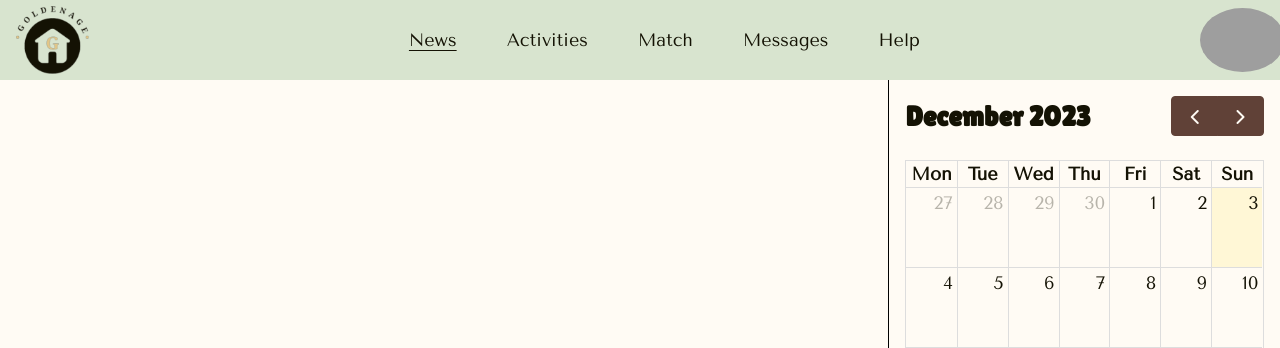
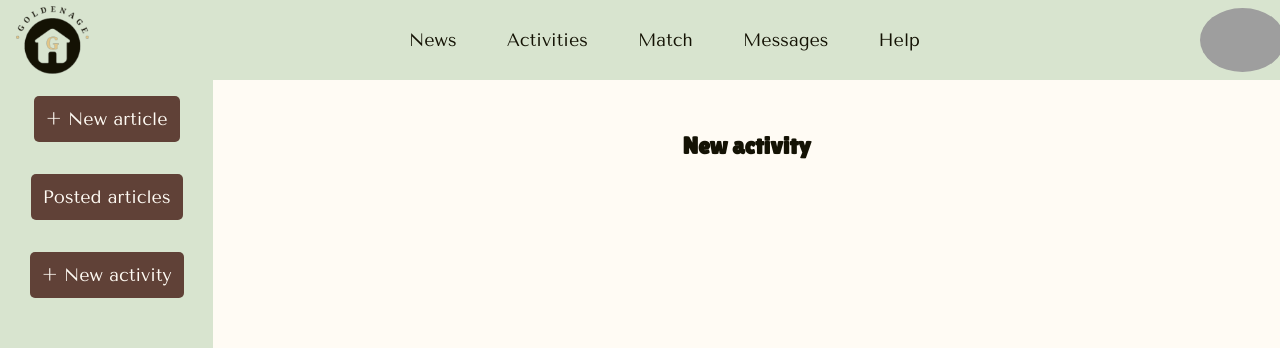
Before and after one commit to JuhoBjn/online-store, a React (Vite) app in the folder frontend/: page /caretaker/activities/new-activity in a window 1280 px wide. Before the commit this address led to /. Shown: the top 348 px of the page. Built offline with nearby package versions, Linux system fonts and the light colour scheme; no server answers; sample sign-in values are in the browser's storage; grey boxes are pictures that could not be loaded.

Commit message:
Add caretaker activity placeholder page and routing #117

```diff
--- a/frontend/src/App.jsx
+++ b/frontend/src/App.jsx
@@ -43,6 +43,7 @@ import PostedArticles from "./pages/caretaker/posted-articles/PostedArticles";
 import { MyArticlesLoader } from "./pages/caretaker/posted-articles/PostedArticlesLoader";
 import EditArticle from "./pages/caretaker/edit-article/EditArticle";
 import { EditArticleLoader } from "./pages/caretaker/edit-article/EditArticleLoader";
+import NewActivity from "./pages/caretaker/new-activity/NewActivity";
 
 import "./App.css";
 
@@ -187,6 +188,10 @@ const router = createBrowserRouter([
         path: "/caretaker/news/:id/edit",
         element: <EditArticle />,
         loader: EditArticleLoader
+      },
+      {
+        path: "/caretaker/activities/new-activity",
+        element: <NewActivity />
       }
     ]
   },
--- a/frontend/src/components/caretaker-sidebar/CaretakerSidebar.jsx
+++ b/frontend/src/components/caretaker-sidebar/CaretakerSidebar.jsx
@@ -13,6 +13,10 @@ const CaretakerSidebar = () => {
 
   const openMyArticlesPage = () => {
     navigate("/caretaker/news/posted-articles");
+  };
+
+  const openNewActivityForm = () => {
+    navigate("/caretaker/activities/new-activity");
   };
 
   return (
@@ -34,6 +38,13 @@ const CaretakerSidebar = () => {
       >
         Posted articles
       </Button>
+      <Button
+        testId="new-activity-button"
+        type="action"
+        onClick={openNewActivityForm}
+      >
+        + New activity
+      </Button>
     </aside>
   );
 };
--- /dev/null
+++ b/frontend/src/pages/caretaker/new-activity/NewActivity.css
@@ -0,0 +1,14 @@
+.new-activity-page {
+  /* height = 100% - padding */
+  height: calc(100% - 2 * 2em);
+  /* width = 100% - padding */
+  width: calc(100% - 2 * 2em);
+  display: flex;
+  flex-direction: column;
+  justify-content: flex-start;
+  align-items: center;
+  padding: 2em;
+  background-color: var(--main-background-color);
+  overflow-y: scroll;
+  overflow-x: hidden;
+}
--- /dev/null
+++ b/frontend/src/pages/caretaker/new-activity/NewActivity.jsx
@@ -0,0 +1,11 @@
+import "./NewActivity.css";
+
+const NewActivity = () => {
+  return (
+    <div className="new-activity-page">
+      <h2>New activity</h2>
+    </div>
+  );
+};
+
+export default NewActivity;
```
Also changed, not shown: 1 other file (tests, documents, lock files or other folders).
